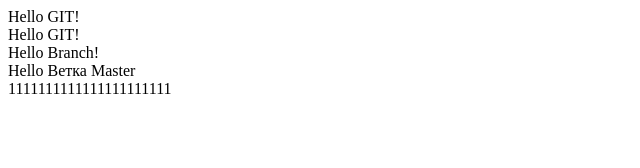
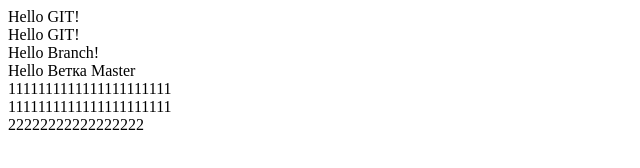
Before and after one commit to bossya81/mysite, a plain HTML site: page index.htm in a window 1280 px wide. Shown: the whole page, without its empty margins (0-640 px from the left). Drawn offline with Linux system fonts and the light colour scheme.

Commit message:
Новвое вложение

```diff
--- a/index.htm
+++ b/index.htm
@@ -13,6 +13,8 @@
     <div>Hello Branch!</div>
     <div>Hello Ветка Master</div>
     <div>1111111111111111111111</div>
+    <div>1111111111111111111111</div>
+    <div>22222222222222222</div>
   </div>
 
 </body>
```
